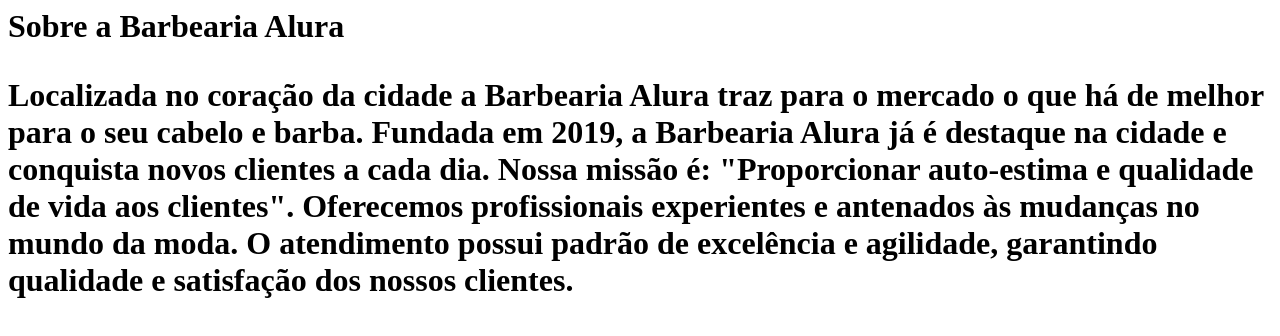
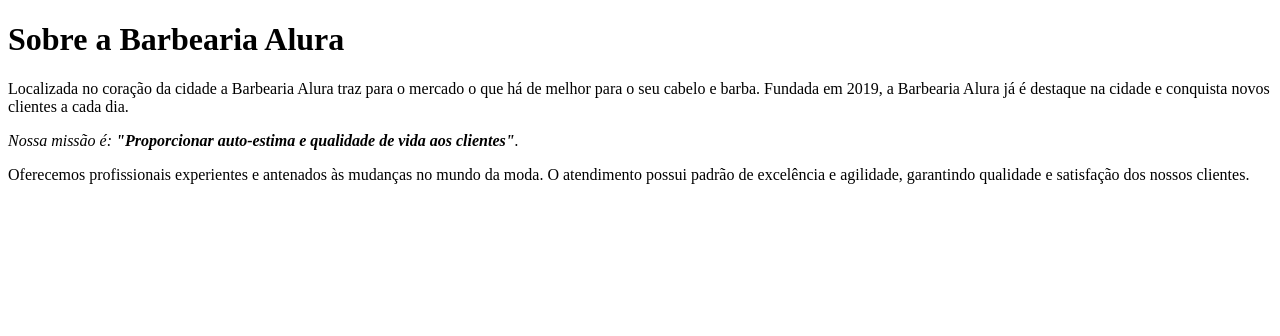
Before and after one commit to mateusferreiralindo/scratch, a plain HTML site: page index.html in a window 1280 px wide. Drawn offline with Linux system fonts and the light colour scheme.

Commit message:
index.html

```diff
--- a/index.html
+++ b/index.html
@@ -1,9 +1,12 @@
-<h1>Sobre a Barbearia Alura
+<!DOCTYPE html>
+<html>
 
-<p>Localizada no coração da cidade a Barbearia Alura traz para o mercado o que há de melhor para o seu cabelo e barba. Fundada em 2019, a Barbearia Alura já é destaque na cidade e conquista novos clientes a cada dia.
+ <h1>Sobre a Barbearia Alura</h1>
 
-Nossa missão é: "Proporcionar auto-estima e qualidade de vida aos clientes".
+ <p>Localizada no coração da cidade a Barbearia Alura traz para o mercado o que há de melhor para o seu cabelo e barba. Fundada em 2019, a Barbearia Alura já é destaque na cidade e conquista novos clientes a cada dia.</p>
 
-Oferecemos profissionais experientes e antenados às mudanças no mundo da moda. O atendimento possui padrão de excelência e agilidade, garantindo qualidade e satisfação dos nossos clientes.
+ <p><em>Nossa missão é: <strong>"Proporcionar auto-estima e qualidade de vida aos clientes"</strong>.</em></p>
 
+ <p>Oferecemos profissionais experientes e antenados às mudanças no mundo da moda. O atendimento possui padrão de excelência e agilidade, garantindo qualidade e satisfação dos nossos clientes.</p>
+</html>
 <tag>
```
